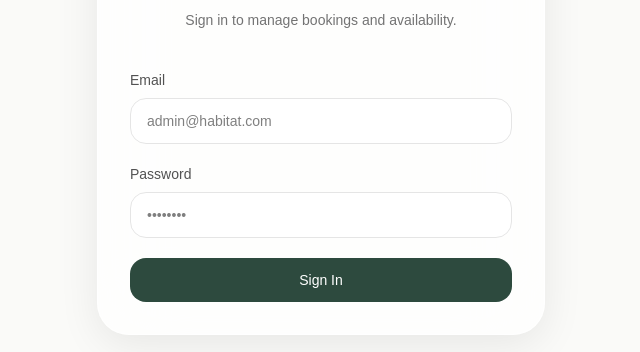
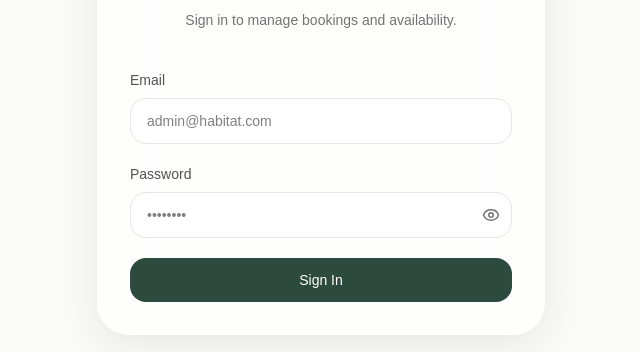
Before and after one commit to IvanLazarov03/apartment-booking, a Next.js app: page /admin/login in a window 1280 px wide. Shown: the part 292-644 px from the top of the page, without its empty margins (319-959 px from the left). Built offline with nearby package versions, Linux system fonts and the light colour scheme; no server answers.

Commit message:
Made admin pages inaccessible without being loged in

```diff
--- a/app/admin/dashboard/page.tsx
+++ b/app/admin/dashboard/page.tsx
@@ -2,6 +2,7 @@
 
 import Link from "next/link";
 import { useEffect, useMemo, useState } from "react";
+import { signOut } from "next-auth/react";
 
 type Booking = {
   id: number;
@@ -185,6 +186,17 @@ export default function AdminDashboard() {
           >
             Block Dates
           </Link>
+          {/* ✅ Logout button */}
+          <button
+            onClick={() => {
+              if (window.confirm("Are you sure you want to sign out?")) {
+                signOut({ callbackUrl: "/admin/login" });
+              }
+            }}
+            className="rounded-2xl border border-neutral-200 bg-red-500 px-4 py-2 text-sm text-white transition-all hover:bg-red-600 hover:text-red-100 hover:border-red-300 cursor-pointer"
+          >
+            Sign Out
+          </button>
         </div>
       </div>
 
--- a/app/admin/login/page.tsx
+++ b/app/admin/login/page.tsx
@@ -3,38 +3,29 @@
 import { useState, ChangeEvent, FormEvent, useEffect } from "react";
 import { signIn, useSession } from "next-auth/react";
 import { useRouter } from "next/navigation";
-import { SessionProvider } from "next-auth/react";
+import { Eye, EyeOff } from "lucide-react";
+
 export default function AdminLoginPage() {
   const router = useRouter();
+  const { status } = useSession();
 
-  const [form, setForm] = useState({
-    email: "",
-    password: "",
-  });
-
-
-  const { status } = useSession();
+  const [form, setForm] = useState({ email: "", password: "" });
+  const [loading, setLoading] = useState(false);
+  const [error, setError] = useState("");
+  const [showPassword, setShowPassword] = useState(false);
 
   useEffect(() => {
     if (status === "authenticated") {
-      router.push("/admin/dashboard");
+      router.replace("/admin/dashboard");
     }
   }, [status, router]);
 
-  const [loading, setLoading] = useState(false);
-
-  const [error, setError] = useState("");
-
   function handleChange(e: ChangeEvent<HTMLInputElement>) {
-    setForm({
-      ...form,
-      [e.target.name]: e.target.value,
-    });
+    setForm({ ...form, [e.target.name]: e.target.value });
   }
 
   async function handleSubmit(e: FormEvent<HTMLFormElement>) {
     e.preventDefault();
-
     setLoading(true);
     setError("");
 
@@ -44,14 +35,15 @@ export default function AdminLoginPage() {
       redirect: false,
     });
 
-    setLoading(false);
-
     if (result?.error) {
+      setLoading(false);
       setError("Invalid email or password");
       return;
     }
 
-    router.push("/admin/dashboard");
+    // Sync server session to client first — useEffect handles the redirect
+    // once status becomes "authenticated"
+    router.refresh();
   }
 
   const inputClass =
@@ -75,27 +67,28 @@ export default function AdminLoginPage() {
           <span className="text-xs uppercase tracking-[0.25em] text-neutral-400">
             Habitat Admin
           </span>
-
           <h1
             className="mt-3 text-5xl text-[#1a1a18] font-light"
-            style={{
-              fontFamily: "'Cormorant Garamond', serif",
-            }}
+            style={{ fontFamily: "'Cormorant Garamond', serif" }}
           >
             Welcome Back
           </h1>
-
           <p className="mt-3 text-sm text-neutral-500">
             Sign in to manage bookings and availability.
           </p>
         </div>
 
         {/* Form */}
-        <form onSubmit={handleSubmit} className="space-y-5">
+
+        <form
+          onSubmit={handleSubmit}
+          method="POST"
+          action="/api/auth/callback/credentials"
+          className="space-y-5"
+        >
           {/* Email */}
           <div>
             <label className="block text-sm text-neutral-600 mb-2">Email</label>
-
             <input
               type="email"
               name="email"
@@ -108,33 +101,31 @@ export default function AdminLoginPage() {
           </div>
 
           {/* Password */}
-          <div>
+          <div className="relative">
             <label className="block text-sm text-neutral-600 mb-2">
               Password
             </label>
-
             <input
-              type="password"
+              type={showPassword ? "text" : "password"}
               name="password"
               value={form.password}
               onChange={handleChange}
               placeholder="••••••••"
-              className={inputClass}
+              className={inputClass + " pr-10"}
               required
             />
+            <button
+              type="button"
+              onClick={() => setShowPassword(!showPassword)}
+              className="absolute inset-y-0 right-3 top-7 flex items-center text-neutral-500"
+            >
+              {showPassword ? <EyeOff size={18} /> : <Eye size={18} />}
+            </button>
           </div>
 
           {/* Error */}
           {error && (
-            <div
-              className="
-                rounded-2xl
-                border border-red-200
-                bg-red-50
-                px-4 py-3
-                text-sm text-red-500
-              "
-            >
+            <div className="rounded-2xl border border-red-200 bg-red-50 px-4 py-3 text-sm text-red-500">
               {error}
             </div>
           )}
--- a/package.json
+++ b/package.json
@@ -11,7 +11,7 @@
   "dependencies": {
     "@prisma/client": "^6.19.3",
     "bcrypt": "^6.0.0",
-    "lucide-react": "^1.14.0",
+    "lucide-react": "^1.17.0",
     "next": "16.2.4",
     "next-auth": "^4.24.14",
     "nodemailer": "^7.0.13",
--- a/proxy.ts
+++ b/proxy.ts
@@ -1,33 +1,29 @@
-// proxy.ts (middleware)
 import { NextResponse } from "next/server";
 import type { NextRequest } from "next/server";
 
 export function proxy(req: NextRequest) {
   const { pathname } = req.nextUrl;
 
-  // Allow login page without restriction
   if (pathname === "/admin/login") {
     return NextResponse.next();
   }
 
-  // Define protected admin routes
   const protectedRoutes = [
     "/admin/dashboard",
     "/admin/bookings",
     "/admin/blocked-dates",
   ];
 
-  // Check if current path is one of the protected routes
   if (protectedRoutes.some((route) => pathname.startsWith(route))) {
-    const isLoggedIn = req.cookies.get("auth"); // replace with your auth cookie/session
+    const isLoggedIn =
+      req.cookies.get("next-auth.session-token") ||
+      req.cookies.get("__Secure-next-auth.session-token");
 
     if (!isLoggedIn) {
-      // Redirect to login if not authenticated
       return NextResponse.redirect(new URL("/admin/login", req.url));
     }
   }
 
-  // Allow everything else
   return NextResponse.next();
 }
 
```
Also changed, not shown: 1 other file (tests, documents, lock files or other folders).
